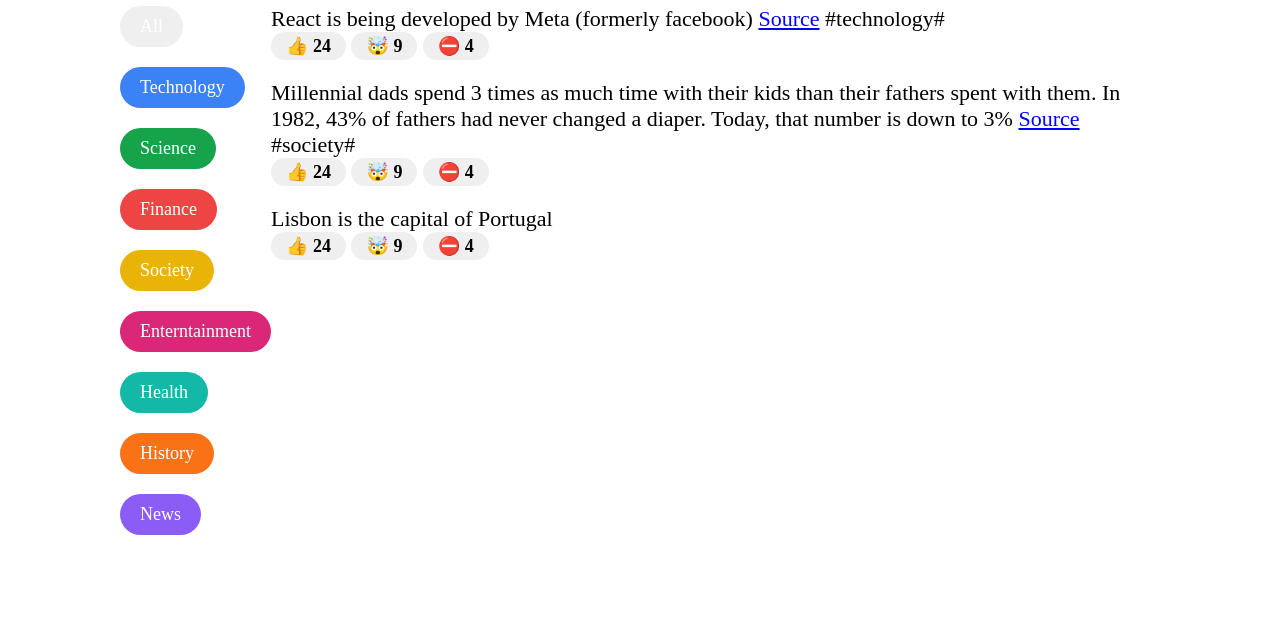
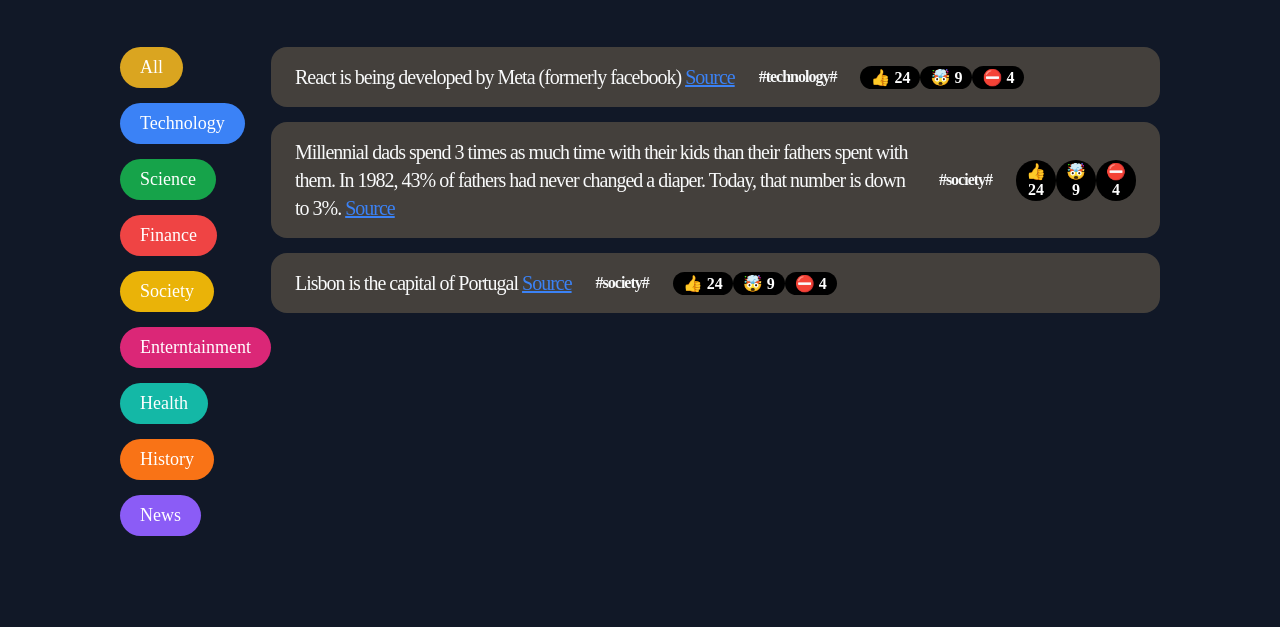
Before and after one commit to confusedpotato97/What-I-Learned-App, a plain HTML site: page index.html in a window 1280 px wide. Shown: the part 173-800 px from the top of the page. Drawn offline with Linux system fonts and the light colour scheme; a web font is replaced by a local one.

Commit message:
updated css

```diff
--- a/index.html
+++ b/index.html
@@ -28,6 +28,7 @@
       />
       <h1>Today I learned</h1>
     </header>
+    <button>Share a Fact</button>
     <form>
       <input type="text" />
       <input type="text" />
@@ -40,63 +41,80 @@
         <option value="Health">Health</option>
         <option value="History">History</option>
         <option value="News">News</option>
-        <option value="News">News</option>
-        <option value="News">News</option>
-        <option value="News">News</option>
-        <option value="News">News</option>
       </select>
       <button>Post</button>
     </form>
     <main>
       <aside>
         <ul>
-          <li><button>All</button></li>
-          <li><button class="tech-button">Technology</button></li>
-          <li><button class="science-button">Science</button></li>
-          <li><button class="finance-button">Finance</button></li>
-          <li><button class="soc-button">Society</button></li>
-          <li><button class="ent-button">Enterntainment</button></li>
-          <li><button class="health-button">Health</button></li>
-          <li><button class="history-button">History</button></li>
-          <li><button class="news-button">News</button></li>
+          <li class="category"><button>All</button></li>
+          <li class="category">
+            <button class="tech-button">Technology</button>
+          </li>
+          <li class="category">
+            <button class="science-button">Science</button>
+          </li>
+          <li class="category">
+            <button class="finance-button">Finance</button>
+          </li>
+          <li class="category"><button class="soc-button">Society</button></li>
+          <li class="category">
+            <button class="ent-button">Enterntainment</button>
+          </li>
+          <li class="category">
+            <button class="health-button">Health</button>
+          </li>
+          <li class="category">
+            <button class="history-button">History</button>
+          </li>
+          <li class="category"><button class="news-button">News</button></li>
         </ul>
       </aside>
       <section>
         <ul>
-          <li>
+          <li class="fact">
             <p>
               React is being developed by Meta (formerly facebook)
               <a href="https://opensource.fb.com/" target="_blank">Source</a>
-              <span>#technology#</span>
             </p>
-            <div>
+            <span class="tag">#technology#</span>
+
+            <div class="reaction">
               <button class="react-button">👍 <strong>24</strong></button>
               <button class="react-button">🤯 <strong>9</strong></button>
               <button class="react-button">⛔️ <strong>4</strong></button>
             </div>
           </li>
-          <li>
+          <li class="fact">
             <p>
               Millennial dads spend 3 times as much time with their kids than
               their fathers spent with them. In 1982, 43% of fathers had never
-              changed a diaper. Today, that number is down to 3%
+              changed a diaper. Today, that number is down to 3%.
+
               <a
                 href="https://www.mother.ly/parenting/millennial-dads-spend-more-time-with-their-kids"
                 target="_blank"
+                >Source</a
               >
-                Source</a
-              >
-              <span>#society#</span>
             </p>
-            <div>
+            <span class="tag">#society#</span>
+
+            <div class="reaction">
               <button class="react-button">👍 <strong>24</strong></button>
               <button class="react-button">🤯 <strong>9</strong></button>
               <button class="react-button">⛔️ <strong>4</strong></button>
             </div>
           </li>
-          <li>
-            <p>Lisbon is the capital of Portugal</p>
-            <div>
+          <li class="fact">
+            <p>
+              Lisbon is the capital of Portugal
+              <a href="https://en.wikipedia.org/wiki/Lisbon" target="_blank">
+                Source</a
+              >
+            </p>
+            <span class="tag">#society#</span>
+
+            <div class="reaction">
               <button class="react-button">👍 <strong>24</strong></button>
               <button class="react-button">🤯 <strong>9</strong></button>
               <button class="react-button">⛔️ <strong>4</strong></button>
--- a/styles.css
+++ b/styles.css
@@ -8,8 +8,11 @@ body {
   margin: 40px 120px;
   font-size: 22px;
   transition: ease-out;
+  background-color: #111827;
+  color: #f9fafb;
 }
 button {
+  background-color: goldenrod;
   color: white;
   padding: 10px 20px;
   border-radius: 50px;
@@ -22,6 +25,9 @@ button {
 button:hover {
   transform: scale(1.1) rotate(-2deg);
 }
+a {
+  color: #3b82f6;
+}
 h1 {
   font-family: "Coiny", serif;
   font-size: 2.4rem;
@@ -30,12 +36,27 @@ h1 {
 ul {
   list-style: none;
 }
-li {
-  margin-bottom: 20px;
+
+.category,
+.fact {
+  margin-bottom: 15px;
 }
-a {
-  color: blue;
-  list-style: none;
+
+.fact {
+  align-items: center;
+  background-color: #44403c;
+  border-radius: 16px;
+  display: flex;
+  font-size: 20px;
+  gap: 24px;
+  letter-spacing: -1px;
+  line-height: 1.4;
+  padding: 16px 24px;
+}
+.tag {
+  font-weight: 900;
+  font-size: 16px;
+  color: #f9fafb;
 }
 
 main {
@@ -50,9 +71,15 @@ header {
 .web-app-logo {
   margin-right: 1rem;
 }
+
+.reaction {
+  display: flex;
+}
+
 .react-button {
-  color: black;
-  padding: 3px 15px;
+  background-color: black;
+  font-size: 16px;
+  padding: 2px 10px;
 }
 
 .tech-button {
```
